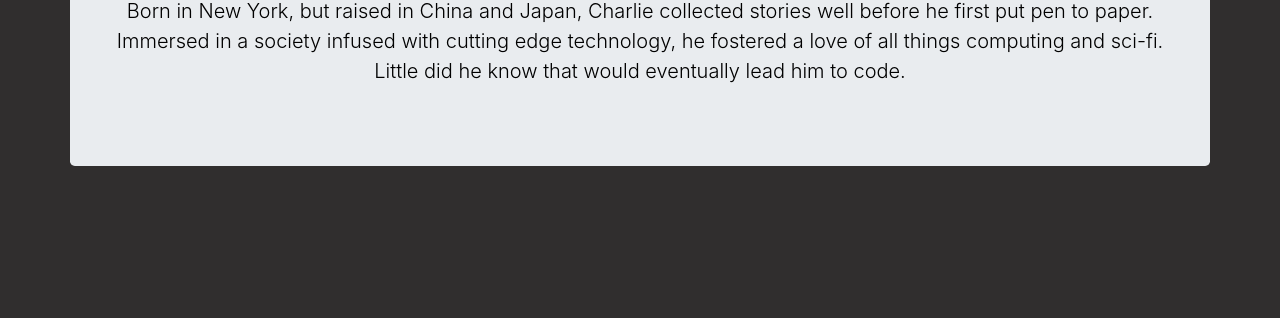
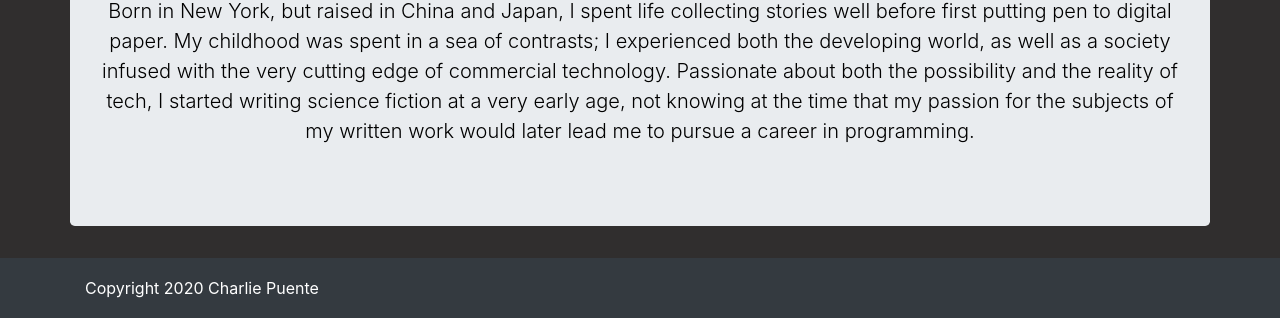
Before and after one commit to puentebravo/Adaptive-Portfolio, a plain HTML site: page index.html in a window 1280 px wide. Shown: the part 548-866 px from the top of the page. Before the commit the page ends 800 px from the top, so only its background shows below. Drawn offline with nearby package versions, Linux system fonts and the light colour scheme.

Commit message:
Modified navbar, added footer to all pages

```diff
--- a/assets/style.css
+++ b/assets/style.css
@@ -7,3 +7,10 @@ body {
 .lead {
   color: black;
 }
+
+.footer {
+  bottom: 0;
+  width: 100%;
+  height: 60px;
+  line-height: 60px;
+}
--- a/index.html
+++ b/index.html
@@ -15,12 +15,15 @@
       crossorigin="anonymous"
     />
     <link rel="stylesheet" type="text/css" href="assets/style.css" />
+    <script
+      src="https://kit.fontawesome.com/d2a4e36e21.js"
+      crossorigin="anonymous"
+    ></script>
+    <meta name="Description" content="Charlie Puente's portfolio page" />
     <title>Charlie Puente</title>
   </head>
   <body>
-    <div class="container">
-      <div class="row">
-        <nav class="navbar navbar-dark bg-dark col-md">
+    <nav class="navbar navbar-dark bg-dark">
       <a class="navbar-brand" href="#">Charlie Puente</a>
       <button
         class="navbar-toggler"
@@ -49,8 +52,6 @@
         </ul>
       </div>
     </nav>
-      </div>
-    </div>
     <div class="container">
       <div class="row">
         <div class="jumbotron col-md">
@@ -64,16 +65,24 @@
             Charlie Puente: Writing Stories and Code
           </h1>
           <p class="lead text-center">
-            Born in New York, but raised in China and Japan, Charlie collected
-            stories well before he first put pen to paper. Immersed in a society
-            infused with cutting edge technology, he fostered a love of all
-            things computing and sci-fi. Little did he know that would
-            eventually lead him to code.
+            Born in New York, but raised in China and Japan, I spent life
+            collecting stories well before first putting pen to digital paper.
+            My childhood was spent in a sea of contrasts; I experienced both the
+            developing world, as well as a society infused with the very cutting
+            edge of commercial technology. Passionate about both the possibility
+            and the reality of tech, I started writing science fiction at a very
+            early age, not knowing at the time that my passion for the subjects
+            of my written work would later lead me to pursue a career in
+            programming.
           </p>
         </div>
       </div>
     </div>
-
+    <footer class="footer bg-dark">
+      <div class="container">
+        <span class="text-center">Copyright 2020 Charlie Puente</span>
+      </div>
+    </footer>
     <script
       src="https://code.jquery.com/jquery-3.5.1.slim.min.js"
       integrity="sha384-DfXdz2htPH0lsSSs5nCTpuj/zy4C+OGpamoFVy38MVBnE+IbbVYUew+OrCXaRkfj"
```
Also changed, not shown: contact.html (+11 -7 lines), portfolio.html (+10 -5 lines). Lines whose indentation alone changed are shown as unchanged.
